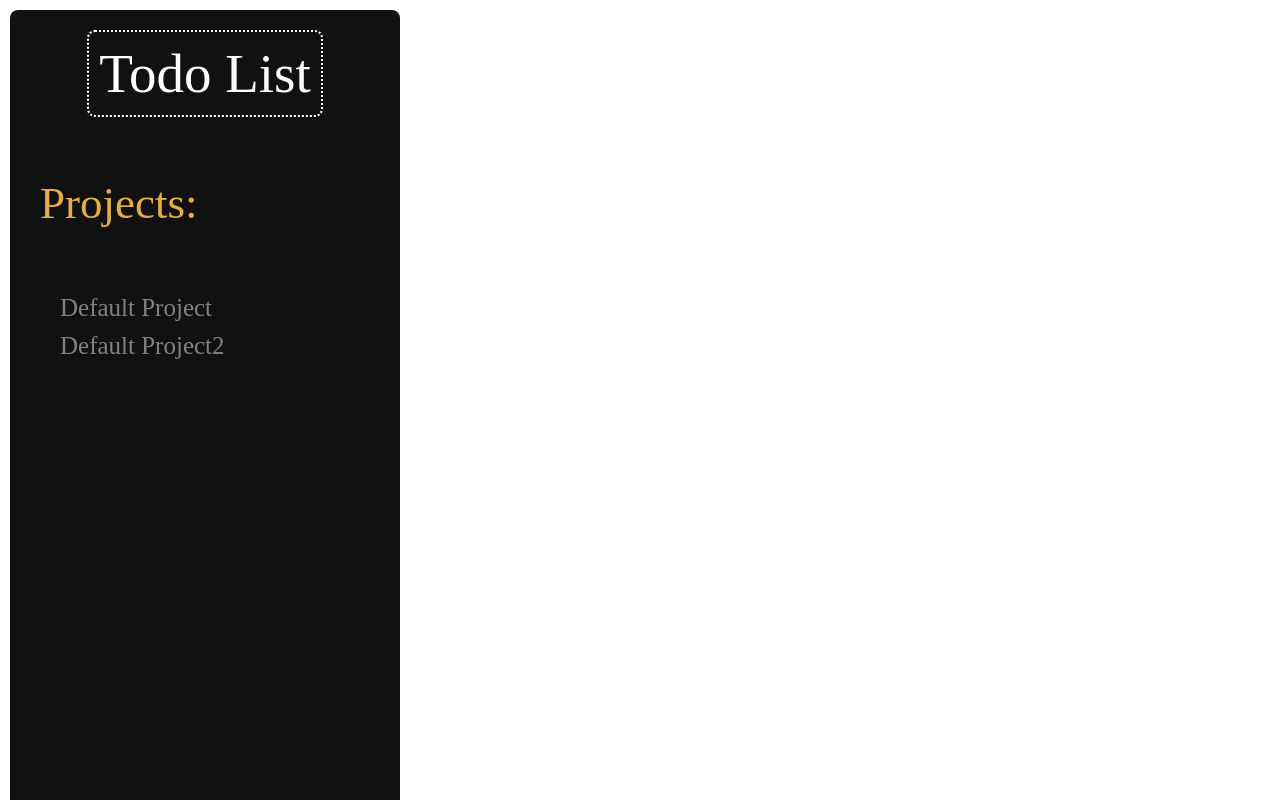
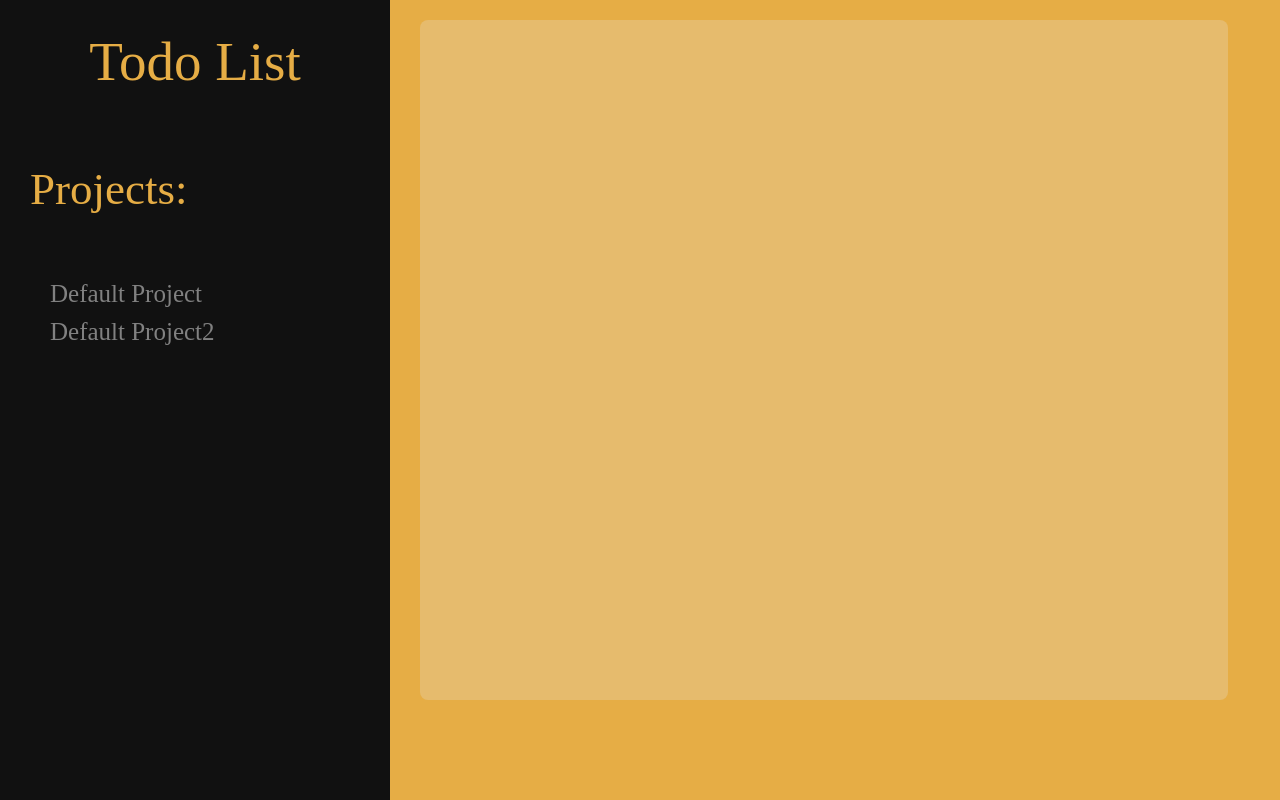
Before and after one commit to Yusef-H/todo-list, a website built with webpack: page dist/index.html in a window 1280 px wide. Built offline with nearby package versions, Linux system fonts and the light colour scheme.

Commit message:
fixed sidebar, added todo board

```diff
--- a/src/initial.js
+++ b/src/initial.js
@@ -1,4 +1,5 @@
 function initialize(){
+
     const body = document.body;
     //Side bar
     const sideBar = document.createElement('div');
@@ -15,7 +16,7 @@ function initialize(){
     projects.innerHTML = "Projects: ";
     projects.classList.add('projects-title');
 
-    //default project example
+    //default projects examples
     const defaultProject = document.createElement('div');
     defaultProject.innerHTML = "Default Project";
     defaultProject.classList.add('projects-list');
@@ -24,13 +25,17 @@ function initialize(){
     defaultProject2.innerHTML = "Default Project2";
     defaultProject2.classList.add('projects-list');
 
-
-
     sideBar.appendChild(title);
     sideBar.appendChild(projects);
     sideBar.appendChild(defaultProject);
     sideBar.appendChild(defaultProject2);
 
+    //Todo's board
+
+    const todoBoard = document.createElement('div');
+    todoBoard.classList.add('todo-board');
+    body.appendChild(todoBoard);
+
 }
 
 export default initialize;
--- a/src/style.css
+++ b/src/style.css
@@ -2,20 +2,20 @@ html{
     height: 100%;
 }
 body{
+    background-color: #e6ad45;
     display: flex;
+    justify-content: center;
     height: 100%;
     margin: 0;
 }
 /*
-  S
+  Side bar and it's content's css.
 */
 .side-bar{
     padding: 20px;
-    margin: 10px;
-    border-radius: 8px;
     height: 100%; /* Full-height: remove this if you want "auto" height */
     width: 350px; /* Set the width of the sidebar */
-    position: fixed; /* Fixed Sidebar (stay in place on scroll) */
+    position: fixed; /*Fixed Sidebar (stay in place on scroll)*/
     z-index: 1; /* Stay on top */
     top: 0; /* Stay at the top */
     left: 0;
@@ -31,14 +31,11 @@ body{
 .side-bar-title{
     padding: 10px;
     font-size: 55px;
-    color: #ffffff;
+    color: #e6ad45;
     display: block;
-    border-radius: 8px;
-    border: 2px dotted rgb(255, 255, 255);
 }
 .projects-title{
     padding: 10px;
-    /* border: 2px solid green; */
     margin-top: 50px;
     align-self: flex-start;
     font-size: 45px;
@@ -57,3 +54,17 @@ body{
     color: #f1f1f1;
     cursor: pointer;
 }
+
+/*
+  Todo's board next to sidebar
+*/
+.todo-board{
+    position: fixed;
+    width: 60%;
+    height: 80%;
+    left: 400px;
+    margin: 20px;
+    padding: 20px;
+    border-radius: 8px;
+    background-color: #e6bb6d;
+}
```
